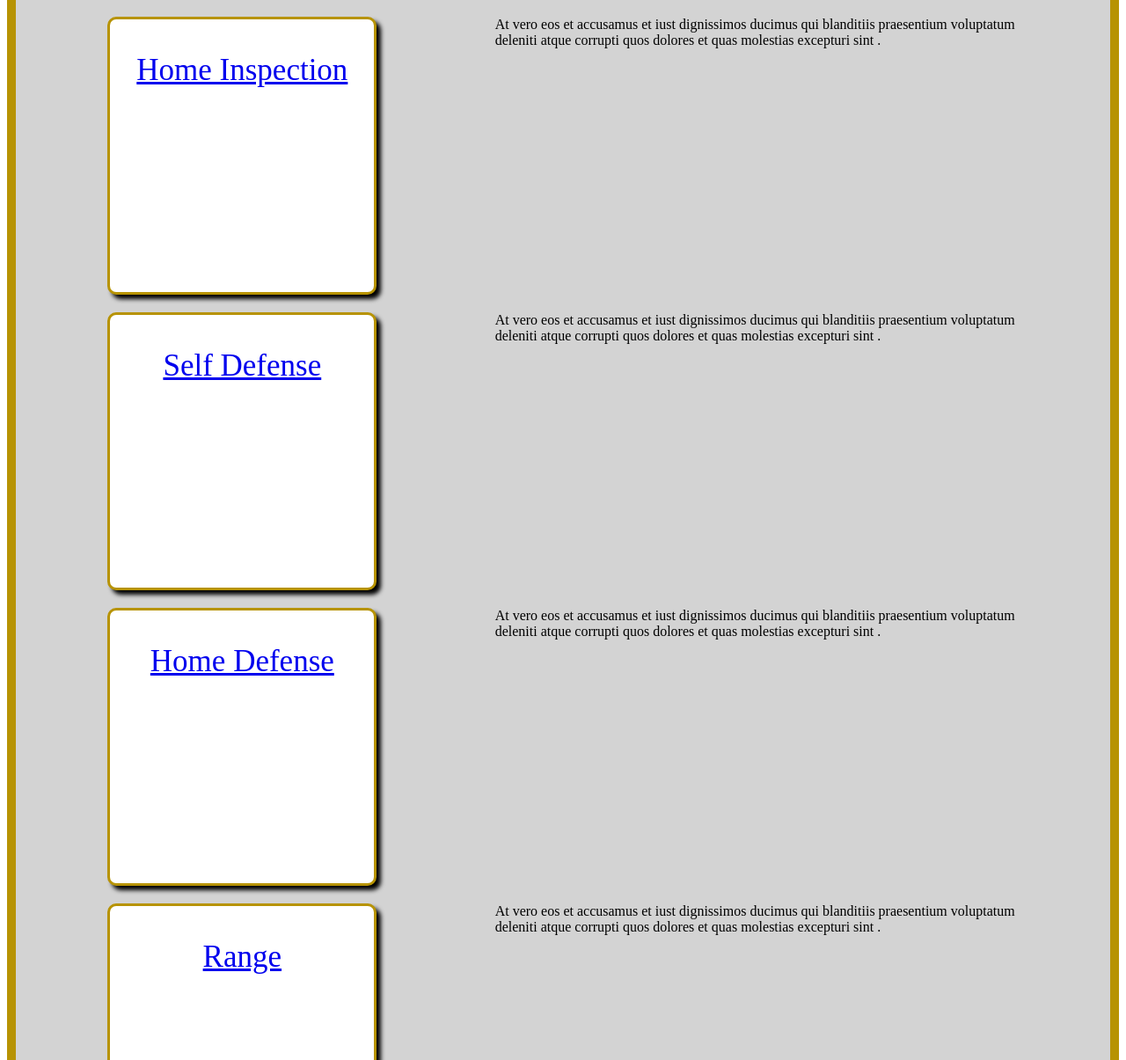
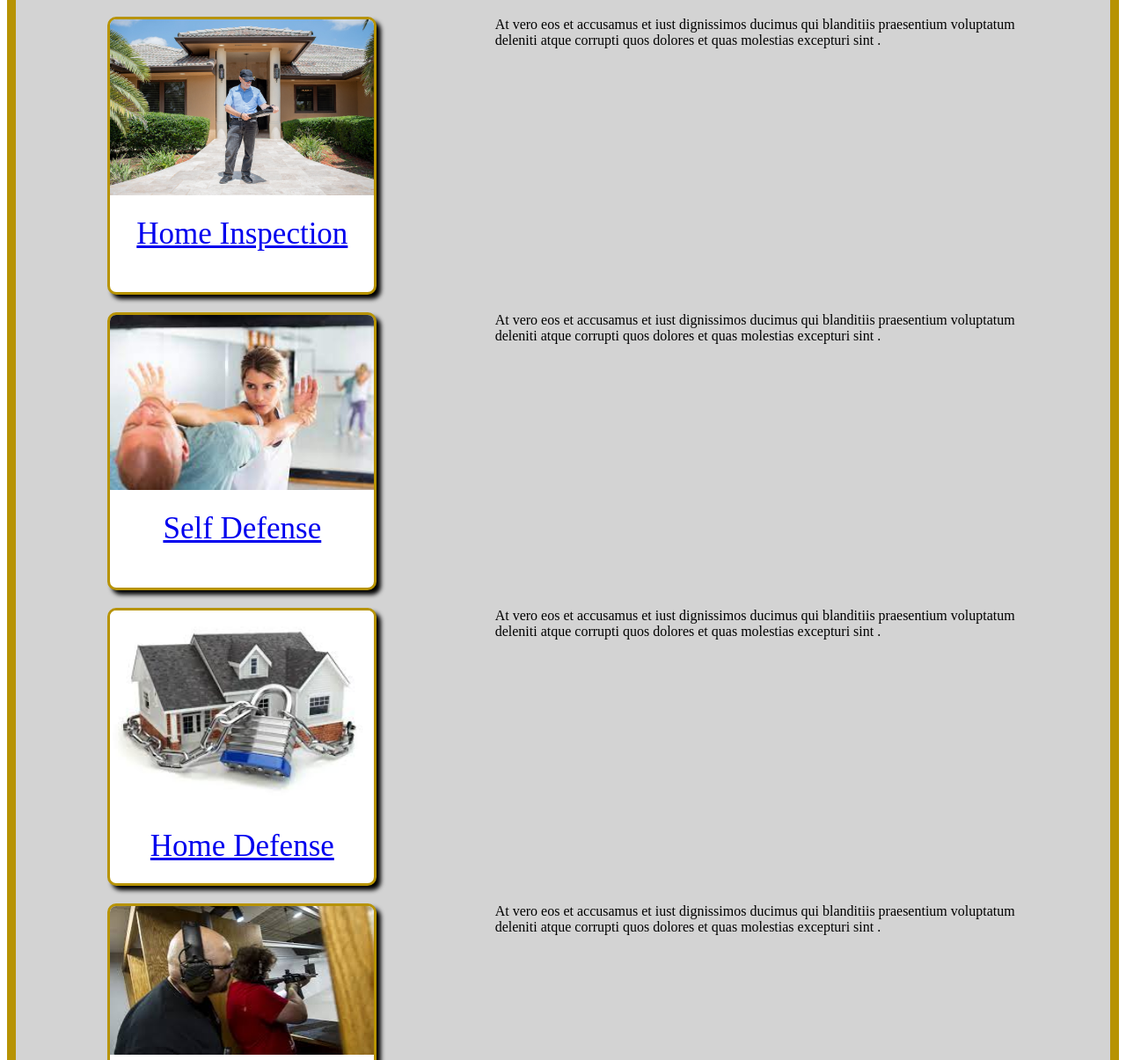
Before and after one commit to dregan66/dregan66.github.io, a plain HTML site: page creed.html in a window 1280 px wide. Shown: the part 675-1880 px from the top of the page at 88% size. Drawn offline with Linux system fonts and the light colour scheme; files whose address does not match are found by name.

Commit message:
Update creed.html

```diff
--- a/creed.html
+++ b/creed.html
@@ -33,25 +33,25 @@
                     <h1>Services</h1>
 
                         <div class="box1"><a href="#hi">
-                            <div class="inspection a" ><img class="img" src="images/DSC_2167.jpg"  alt="">
+                            <div class="inspection a" ><img class="img" src="DSC_2167.jpg"  alt="">
                                 <div class="hi">Home Inspection</div></div></a>
                             <div class="b1">At vero eos et accusamus et iust dignissimos ducimus qui blanditiis praesentium voluptatum
                                 deleniti atque corrupti quos dolores et quas molestias excepturi sint .</div>
                         </div>
                         <div class="box1"><a href="#sd">
-                            <div class="inspection a" ><img class="img" src="images/self_defense.jpeg"  alt="">
+                            <div class="inspection a" ><img class="img" src="self_defense.jpeg"  alt="">
                                 <div class="hi">Self Defense</div></div></a>
                             <div class="b1">At vero eos et accusamus et iust dignissimos ducimus qui blanditiis praesentium voluptatum
                                 deleniti atque corrupti quos dolores et quas molestias excepturi sint .</div>
                         </div>
                         <div class="box1"><a href="#hd">
-                            <div class="inspection a" ><img class="img" src="images/home_defense.jpeg"  alt="">
+                            <div class="inspection a" ><img class="img" src="home_defense.jpeg"  alt="">
                                 <div class="hi">Home Defense</div></div></a>
                             <div class="b1">At vero eos et accusamus et iust dignissimos ducimus qui blanditiis praesentium voluptatum
                                 deleniti atque corrupti quos dolores et quas molestias excepturi sint .</div>
                         </div>
                         <div class="box1" ><a href="#range">
-                            <div class="inspection a" ><img class="img" src="images/range.jpeg"  alt="">
+                            <div class="inspection a" ><img class="img" src="range.jpeg"  alt="">
                                 <div class="hi">Range</div></div></a>
                             <div class="b1">At vero eos et accusamus et iust dignissimos ducimus qui blanditiis praesentium voluptatum
                                 deleniti atque corrupti quos dolores et quas molestias excepturi sint .</div>
```
